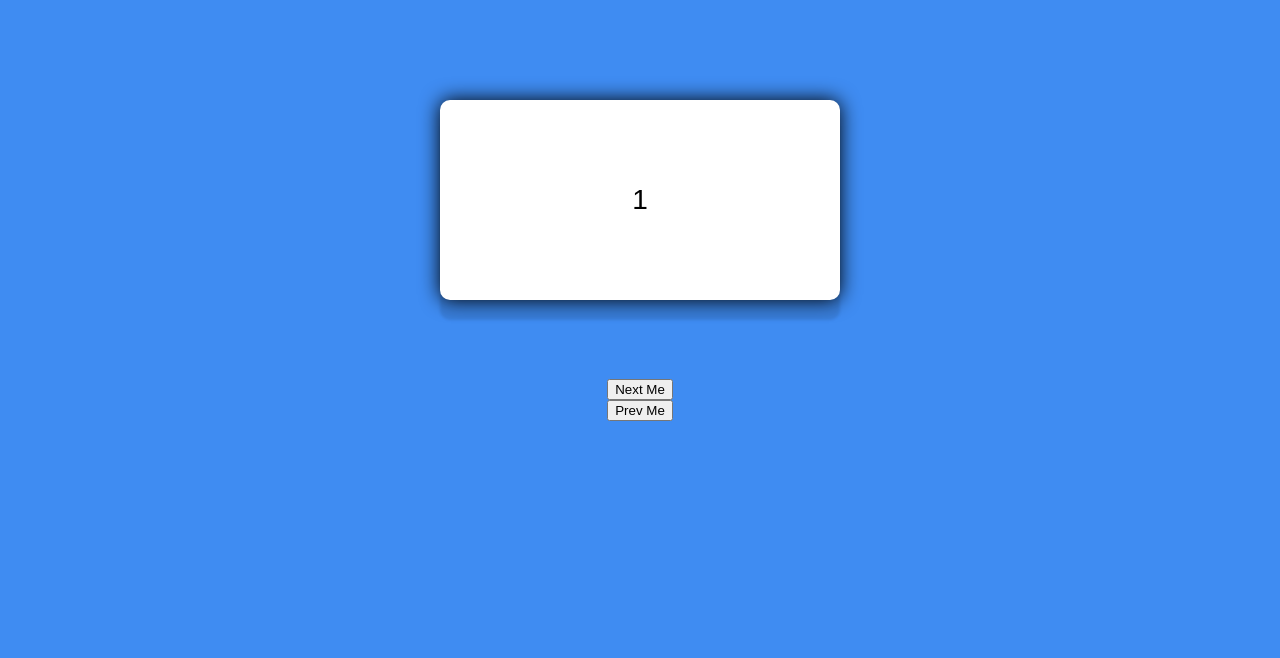
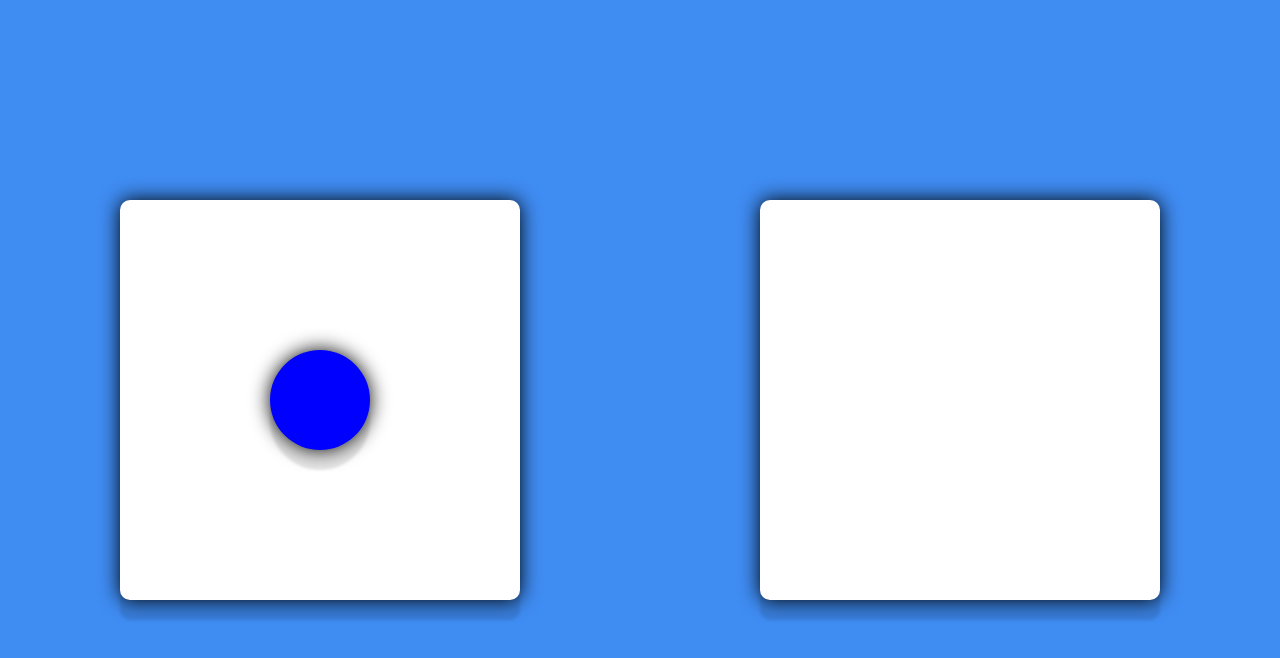
Before and after one commit to hyungjun-tech01/my-app, a React (Create React App) app: page / in a window 1280 px wide. Shown: the top 658 px of the page. Built offline with nearby package versions, Linux system fonts and the light colour scheme.

Commit message:
framer layout

```diff
--- a/src/AppPre.tsx
+++ b/src/AppPre.tsx
@@ -4,71 +4,44 @@
 
 const Wrapper = styled(motion.div)`
   display : flex;
-  margin : 0 auto;
-  justify-content : center;
+  justify-content : space-around;
   align-items : center;
   height : 100vh;
-  flex-direction:column;
+  width : 100vw;
 `;
+//    justify-content:center;
+//align-items:center;
+
 const Box = styled(motion.div)`
     width : 400px;
-    height : 200px;
+    height : 400px;
     background-color : rgba(255,255,255,1);
     border-radius: 10px;
-    top:100px;
-    position:absolute;
     display:flex;
     justify-content:center;
     align-items:center;
-    font-size : 28px;
     box-shadow : 0 20px 3px rgba(0,0,0,0.1), 0 0px 20px
 `;
-const boxVariants = {
-        initial:(back:boolean) => ({
-            x: back ? -500:500,
-            opacity:0,
-            scale:0,
-        }),
-        visible:{
-            x:0,
-            opacity:1,
-            scale:1,
-            transition:{
-                duration:1,
-            }
-        },
-        leaving:(back:boolean) => ({
-            opacity:0,
-            scale:0,
-            x: back ? 500:-500,
-            rotateX:180,
-            transition:{
-                duration:1,
-            }
-        }),
-}
+const Circle = styled(motion.div)`
+    width : 100px;
+    height : 100px;
+    border-radius : 50px;
+    background-color : blue;
+    box-shadow : 0 20px 3px rgba(0,0,0,0.1), 0 0px 20px
+`;
 function AppPre(){
-    const [showing, setShowing] = useState(1);
-    const [back, setBack] = useState(false);
-
-    const onClick = ()=>{
-        setBack(false);
-        setShowing(prev => prev==10 ? 1:prev+1);
-    }
-    const PrevPlease = ()=>{
-        setBack(true);
-        setShowing(prev => prev==1 ? 10 : prev-1);
-    }
+    const [clicked, setClicked] = useState(false);
+    const toggleClicked = ()=>{
+        setClicked(prev => !prev);
+    };
     return(
-        <Wrapper>
-            <AnimatePresence custom={back}>
-                {
-                    <Box custom={back} variants={boxVariants}
-                       initial="initial" animate="visible" exit="leaving" key={showing}>{showing}</Box>
-                }
-            </AnimatePresence>
-            <button onClick={onClick}>Next Me</button>
-            <button onClick={PrevPlease}>Prev Me</button>
+        <Wrapper onClick={toggleClicked}>
+            <Box>
+                {clicked ? null:<Circle layoutId="circle" />}
+            </Box>
+            <Box>
+                {clicked ? <Circle layoutId="circle"/>:null}
+            </Box>
         </Wrapper>
     );
 }
```
